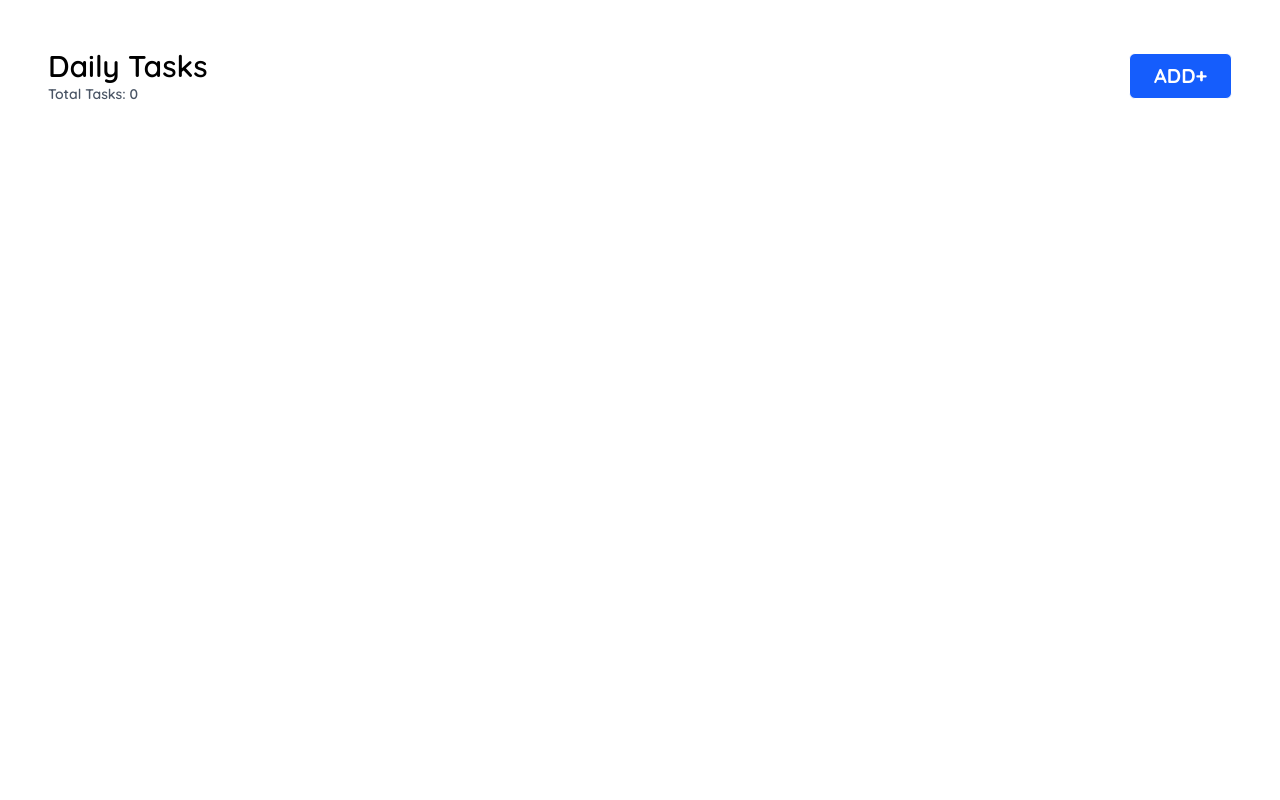
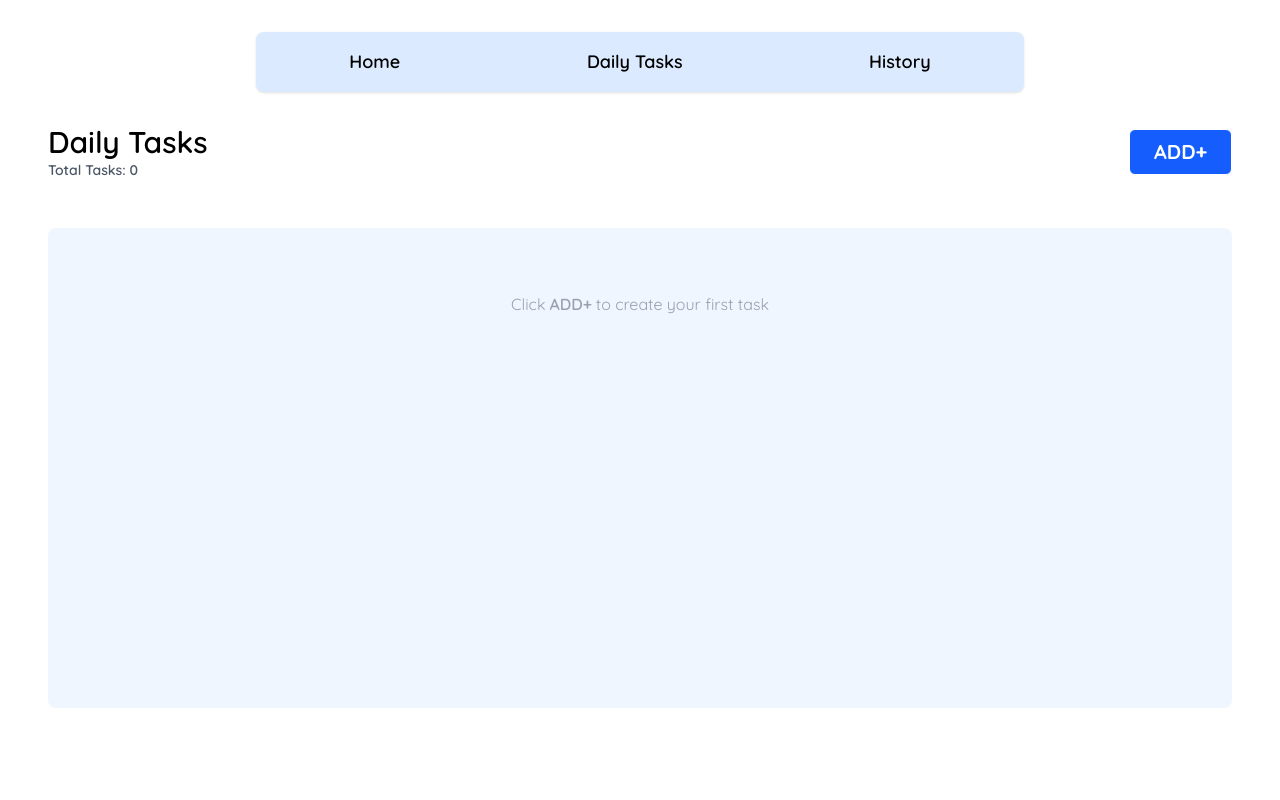
Before and after one commit to pathan-Hameed/BDone, a React (Vite) app: page /daily in a window 1280 px wide. Shown: the top 800 px of the page. Built offline with nearby package versions, Linux system fonts and the light colour scheme.

Commit message:
built navbar, footer, improved design

```diff
--- a/src/App.jsx
+++ b/src/App.jsx
@@ -5,6 +5,8 @@ import TaskHistory from "./pages/TaskHistory";
 import { ToastContainer } from "react-toastify";
 import "react-toastify/dist/ReactToastify.css";
 import DailyTasks from "./pages/DailyTasks";
+import Navbar from "./components/Navbar";
+import Footer from "./components/Footer";
 
 function App() {
   const [dailyTasks, setDailyTasks] = useState([]);
@@ -30,6 +32,9 @@ useEffect(() => {
   return (
     <div>
       <ToastContainer />
+      <div className="flex flex-col items-center sticky top-4">
+      <Navbar />
+      </div>
       <Routes>
         <Route
           path="/"
@@ -50,6 +55,7 @@ useEffect(() => {
         />
         <Route path="/history" element={<TaskHistory />} />
       </Routes>
+      <Footer />
     </div>
   );
 }
--- /dev/null
+++ b/src/components/Footer.jsx
@@ -0,0 +1,11 @@
+import React from 'react'
+
+function Footer() {
+  return (
+    <div className='flex items-center justify-center py-8 md:py-12 bg-blue-200 .quicksand font-semibold'>
+      <p>Made with ❤️ by Abdul Hameed @2026</p>
+    </div>
+  )
+}
+
+export default Footer
--- /dev/null
+++ b/src/components/Navbar.jsx
@@ -0,0 +1,58 @@
+import React, { useState } from "react";
+import { Link } from "react-router-dom";
+import { MdMenu, MdClose } from "react-icons/md";
+
+function Navbar() {
+  const [isOpen, setIsOpen] = useState(false);
+
+  return (
+    <>
+      {/* DESKTOP NAV */}
+      <div className="hidden md:flex justify-around font-semibold text-lg rounded-lg shadow-sm bg-blue-100 py-4 w-[60vw] mx-auto mt-4">
+        <Link to="/" className="hover:text-gray-600 ">Home</Link>
+        <Link to="/daily" className="hover:text-gray-600 ">Daily Tasks</Link>
+        <Link to="/history" className="hover:text-gray-600 ">History</Link>
+      </div>
+
+      {/* MOBILE MENU ICON */}
+      <div className="md:hidden fixed top-4 left-4 z-50">
+        <MdMenu
+          className="h-8 w-8 cursor-pointer"
+          onClick={() => setIsOpen(true)}
+        />
+      </div>
+
+      {/* OVERLAY */}
+      {isOpen && (
+        <div
+          className="fixed inset-0 bg-black/40 z-40"
+          onClick={() => setIsOpen(false)}
+        />
+      )}
+
+      {/* SLIDE-IN MENU */}
+      <div
+        className={`fixed top-0 left-0 h-full w-64 bg-white z-50 transform transition-transform duration-300
+        ${isOpen ? "translate-x-0" : "-translate-x-full"}`}
+      >
+        {/* Header */}
+        <div className="flex items-center justify-between px-4 py-4 border-b">
+          <h2 className="font-bold text-lg">Menu</h2>
+          <MdClose
+            className="h-6 w-6 cursor-pointer"
+            onClick={() => setIsOpen(false)}
+          />
+        </div>
+
+        {/* Links */}
+        <nav className="flex flex-col gap-6 px-6 py-8 font-medium text-lg">
+          <Link to="/" onClick={() => setIsOpen(false)}>Home</Link>
+          <Link to="/daily" onClick={() => setIsOpen(false)}>Daily Tasks</Link>
+          <Link to="/history" onClick={() => setIsOpen(false)}>History</Link>
+        </nav>
+      </div>
+    </>
+  );
+}
+
+export default Navbar;
--- a/src/components/TaskItem.jsx
+++ b/src/components/TaskItem.jsx
@@ -8,7 +8,7 @@ function TaskItem({ task, onToggleComplete, onTaskDelete, onTaskEdit }) {
   return (
     <>
       {/* TASK ITEM */}
-      <li className="bg-gradient-to-r from-gray-100 to-cyan-200 rounded-md px-4 py-2">
+      <li className="bg-gradient-to-r from-gray-400 to-cyan-200 rounded-md px-4 py-2">
         <div className="flex justify-between items-center border-b pb-2">
           <p
             className={`font-medium cursor-pointer hover:text-blue-700
--- a/src/index.css
+++ b/src/index.css
@@ -13,6 +13,10 @@ body {
     font-family: 'outfit', sans-serif;
 }
 
+.quicksand {
+  font-family: 'Quicksand', sans-serif;
+}
+
 /* hide scrollbar but allow scrolling */
 .no-scrollbar::-webkit-scrollbar {
   display: none; /* Chrome, Safari */
--- a/src/pages/DailyTasks.jsx
+++ b/src/pages/DailyTasks.jsx
@@ -14,10 +14,8 @@ function DailyTasks({ dailyTasks, setDailyTasks }) {
   const handleComplete = (id) => {
     setDailyTasks((prev) =>
       prev.map((task) =>
-        task.id === id
-          ? { ...task, isCompleted: !task.isCompleted }
-          : task
-      )
+        task.id === id ? { ...task, isCompleted: !task.isCompleted } : task,
+      ),
     );
   };
 
@@ -32,7 +30,6 @@ function DailyTasks({ dailyTasks, setDailyTasks }) {
 
   return (
     <div className="min-h-screen flex flex-col justify-start px-4 md:px-12">
-
       {/* Daily tasks which will be rendered automatically daily on the home page  */}
       <div className="mt-12">
         <div className="flex items-center justify-between w-full">
@@ -63,20 +60,27 @@ function DailyTasks({ dailyTasks, setDailyTasks }) {
         {/* Create New Task Here  */}
         {/* Toggled when clicked on ADD+  */}
         <div
-          className={`mt-8 md:mt-12 z-50 ${isAdded ? "display sticky top-12 left-4" : "hidden"}`}
+          className={`${isAdded ? "block" : "hidden"} mt-8 md:mt-12 relative`}
         >
           <CreateTasks
             mode={editingTask ? "edit" : "create"}
             initialValues={editingTask}
             onSubmit={handleSubmit}
           />
-
         </div>
       </div>
 
       {/* All created tasks would appear here  */}
-      <ul className="mt-12 mb-20 flex flex-col gap-4 overflow-y-scroll no-scrollbar min-h-[60vh] max-h-[70vh]">
-        {[...dailyTasks].reverse().map((task) => (
+      <ul className="mt-12 mb-20 p-4 flex flex-col gap-4 overflow-y-scroll no-scrollbar min-h-[60vh] h-[60%] bg-blue-50 rounded-lg max-h-[70vh]">
+        {dailyTasks.length === 0 ? (
+          <div className="flex justify-center mt-12 text-gray-400">
+            Click <span className="mx-1 font-semibold">ADD+</span> to create
+            your first task
+          </div>
+        ) : (
+          [...dailyTasks]
+            .reverse()
+            .map((task) => (
               <TaskItem
                 key={task.id}
                 task={task}
@@ -84,7 +88,8 @@ function DailyTasks({ dailyTasks, setDailyTasks }) {
                 onTaskDelete={handleDelete}
                 onTaskEdit={handleOnEdit}
               />
-        ))}
+            ))
+        )}
       </ul>
     </div>
   );
--- a/src/pages/Home.jsx
+++ b/src/pages/Home.jsx
@@ -32,10 +32,16 @@ const toggleHomeTask = (id) => {
       t.id === id ? { ...t, isCompleted: !t.isCompleted } : t
     )
   );
+  setDailyTasks((prev) =>
+    prev.map((t) =>
+      t.id === id ? { ...t, isCompleted: !t.isCompleted } : t
+    )
+  );
 };
 
   const handleDelete = (id) => {
     setHomeTasks((prevTasks) => prevTasks.filter((task) => task.id !== id));
+    setDailyTasks((prevTasks) => prevTasks.filter((task) => task.id !== id));
   };
 
   const handleClearAllTasks = () => {
@@ -47,7 +53,7 @@ const toggleHomeTask = (id) => {
   const totalTasks = homeTasks.length + dailyTasks.length;
 
   return (
-    <div className="w-full h-screen flex justify-center items-start md:items-center px-4 md:px-8 py-8 md:py-4">
+    <div className="w-full h-auto flex justify-center items-start md:items-center px-4 md:px-8 py-8 md:py-12">
       <div className="flex flex-col items-center gap-10 w-full md:w-[50%]">
         <h1 className="font-bold text-3xl text-cyan-900">Task Manager</h1>
 
@@ -62,17 +68,17 @@ const toggleHomeTask = (id) => {
         <div className="p-4 w-full bg-amber-100 rounded-md">
           <div className="w-full flex items-start justify-between">
             <p className="text-sm mb-2">
-              {completedTasks}/{totalTasks} completed
+              <span className="font-semibold">{completedTasks}/{totalTasks}</span> completed
             </p>
             <button
-              className="text-sm text-blue-700 underline hover:text-blue-400 active:text-black"
+              className="text-sm font-medium text-blue-700 underline hover:text-blue-400 active:text-black"
               onClick={handleClearAllTasks}
             >
               Clear all
             </button>
           </div>
 
-          <ul className="flex flex-col gap-4 max-h-[40vh] overflow-y-scroll no-scrollbar mt-4">
+          <ul className="flex flex-col gap-4 max-h-[40vh] overflow-y-scroll no-scrollbar my-4 md:my-8">
             {[...dailyTasks].reverse().map((task) => (
               <TaskItem
                 key={`daily-${task.id}`}
```
Lines whose indentation alone changed are shown as unchanged.
